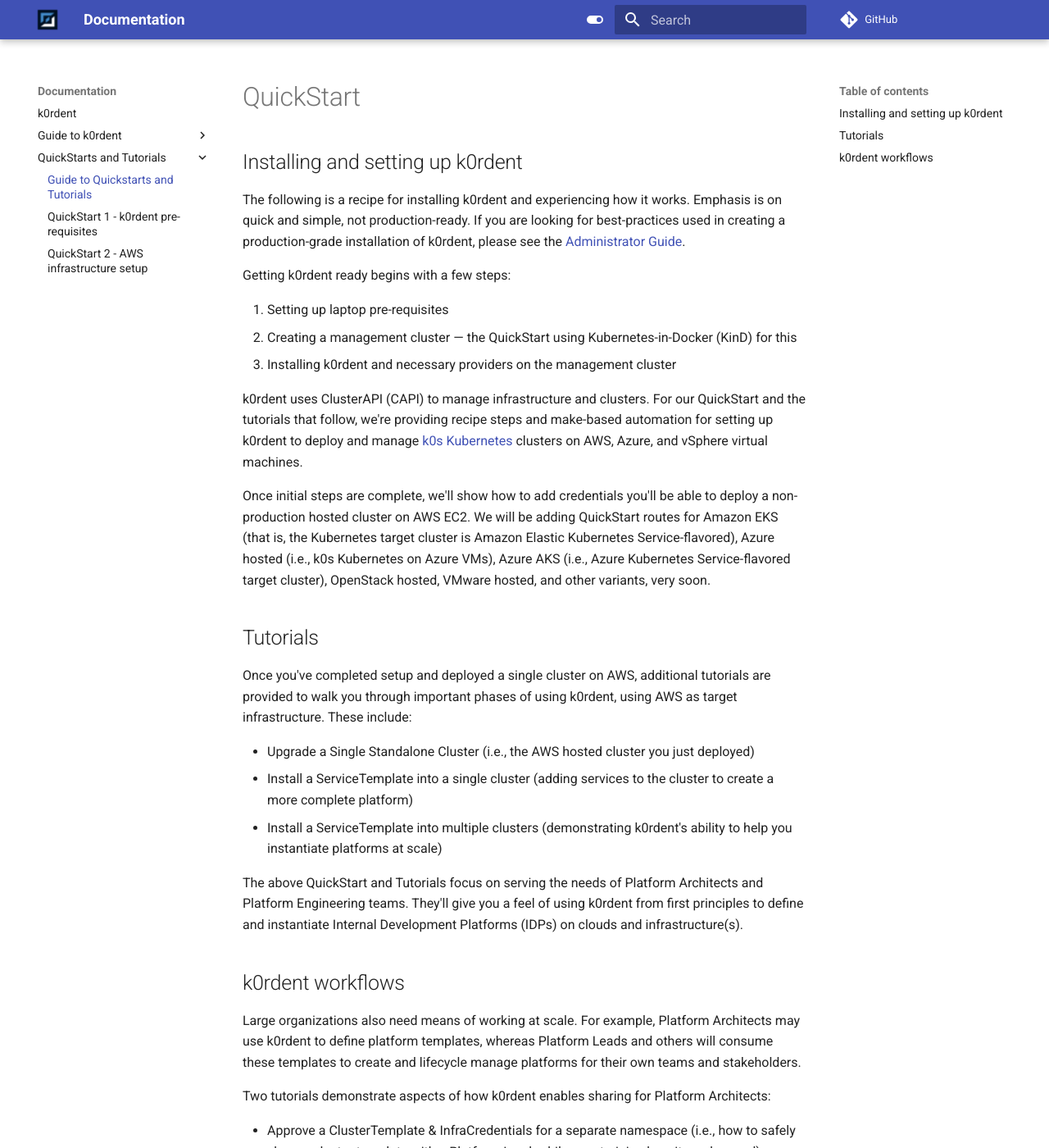
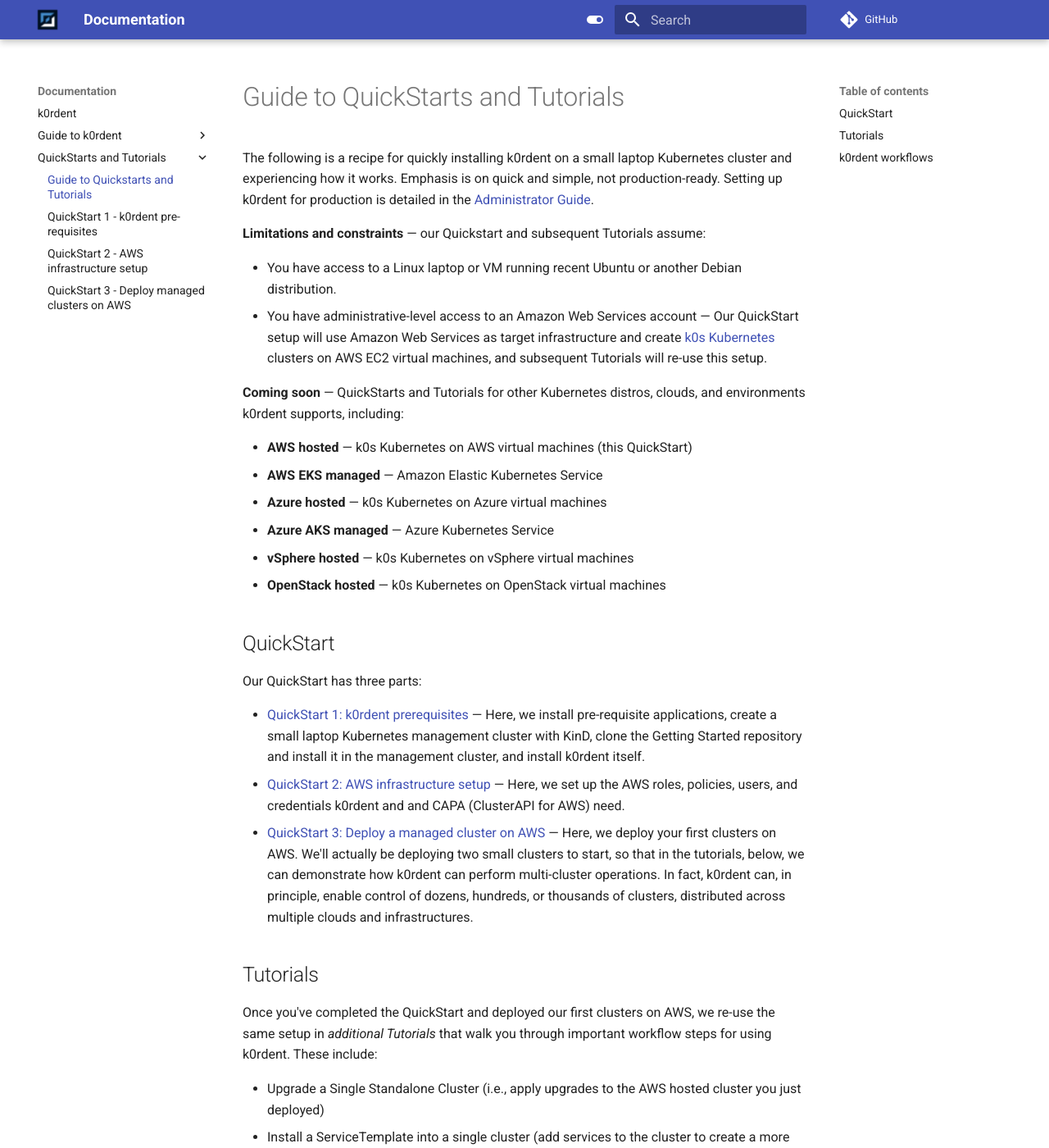
Before and after one commit to zerospiel/docs, an MkDocs documentation site: the page built from docs/guide_to_quickstarts_and_tutorials.md, in a window 1280 px wide and 1400 px high. Shown: the whole window at 82% size. Built offline with MkDocs 1.6.1 and Material for MkDocs 9.7.7, drawn with Linux system fonts in a browser that asks for light colours; the version menu is left out; some of the changed text lies outside the part shown.

Commit message:
push quickstarts 1-3

````diff
--- a/docs/guide_to_quickstarts_and_tutorials.md
+++ b/docs/guide_to_quickstarts_and_tutorials.md
@@ -1,41 +1,51 @@
-# QuickStart
+# Guide to QuickStarts and Tutorials
 
-## Installing and setting up k0rdent
+The following is a recipe for quickly installing k0rdent on a small laptop Kubernetes cluster and experiencing how it works. Emphasis is on quick and simple, not production-ready. Setting up k0rdent for production is detailed in the [Administrator Guide]().
 
-The following is a recipe for installing k0rdent and experiencing how it works. Emphasis is on quick and simple, not production-ready. If you are looking for best-practices used in creating a production-grade installation of k0rdent, please see the [Administrator Guide]().
+**Limitations and constraints** &mdash; our Quickstart and subsequent Tutorials assume:
 
-Getting k0rdent ready begins with a few steps:
+* You have access to a Linux laptop or VM running recent Ubuntu or another Debian distribution.
+* You have administrative-level access to an Amazon Web Services account &mdash; Our QuickStart setup will use Amazon Web Services as target infrastructure and create [k0s Kubernetes](https://k0sproject.io) clusters on AWS EC2 virtual machines, and subsequent Tutorials will re-use this setup.
 
-1. Setting up laptop pre-requisites
-2. Creating a management cluster &mdash; the QuickStart using Kubernetes-in-Docker (KinD) for this
-3. Installing k0rdent and necessary providers on the management cluster
+**Coming soon** &mdash; QuickStarts and Tutorials for other Kubernetes distros, clouds, and environments k0rdent supports, including:
 
-k0rdent uses ClusterAPI (CAPI) to manage infrastructure and clusters. For our QuickStart and the tutorials that follow, we're providing recipe steps and make-based automation for setting up k0rdent to deploy and manage [k0s Kubernetes](https://k0sproject.io) clusters on AWS, Azure, and vSphere virtual machines.
+* **AWS hosted** &mdash; k0s Kubernetes on AWS virtual machines (this QuickStart)
+* **AWS EKS managed** &mdash; Amazon Elastic Kubernetes Service
+* **Azure hosted** &mdash; k0s Kubernetes on Azure virtual machines
+* **Azure AKS managed** &mdash; Azure Kubernetes Service
+* **vSphere hosted** &mdash; k0s Kubernetes on vSphere virtual machines
+* **OpenStack hosted** &mdash; k0s Kubernetes on OpenStack virtual machines
 
-Once initial steps are complete, we'll show how to add credentials you'll be able to deploy a non-production hosted cluster on AWS EC2. We will be adding QuickStart routes for Amazon EKS (that is, the Kubernetes target cluster is Amazon Elastic Kubernetes Service-flavored), Azure hosted (i.e., k0s Kubernetes on Azure VMs), Azure AKS (i.e., Azure Kubernetes Service-flavored target cluster), OpenStack hosted, VMware hosted, and other variants, very soon.
+## QuickStart
+
+Our QuickStart has three parts:
+
+* [QuickStart 1: k0rdent prerequisites](quickstart_1_k0rdent_prerequisites.md) &mdash; Here, we install pre-requisite applications, create a small laptop Kubernetes management cluster with KinD, clone the Getting Started repository and install it in the management cluster, and install k0rdent itself.
+* [QuickStart 2: AWS infrastructure setup](quickstart_2_aws_infra_setup.md) &mdash; Here, we set up the AWS roles, policies, users, and credentials k0rdent and and CAPA (ClusterAPI for AWS) need.
+* [QuickStart 3: Deploy a managed cluster on AWS](quickstart_3_deploy_managed_cluster_aws.md) &mdash; Here, we deploy your first clusters on AWS. We'll actually be deploying two small clusters to start, so that in the tutorials, below, we can demonstrate how k0rdent can perform multi-cluster operations. In fact, k0rdent can, in principle, enable control of dozens, hundreds, or thousands of clusters, distributed across multiple clouds and infrastructures.
 
 ## Tutorials
 
-Once you've completed setup and deployed a single cluster on AWS, additional tutorials are provided to walk you through important phases of using k0rdent, using AWS as target infrastructure. These include:
+Once you've completed the QuickStart and deployed our first clusters on AWS, we re-use the same setup in _additional Tutorials_ that walk you through important workflow steps for using k0rdent. These include:
 
-* Upgrade a Single Standalone Cluster (i.e., the AWS hosted cluster you just deployed)
-* Install a ServiceTemplate into a single cluster (adding services to the cluster to create a more complete platform)
-* Install a ServiceTemplate into multiple clusters (demonstrating k0rdent's ability to help you instantiate platforms at scale)
+* Upgrade a Single Standalone Cluster (i.e., apply upgrades to the AWS hosted cluster you just deployed)
+* Install a ServiceTemplate into a single cluster (add services to the cluster to create a more complete platform)
+* Install a ServiceTemplate into multiple clusters (leverage k0rdent to instantiate standardized platforms at scale)
 
-The above QuickStart and Tutorials focus on serving the needs of Platform Architects and Platform Engineering teams. They'll give you a feel of using k0rdent from first principles to define and instantiate Internal Development Platforms (IDPs) on clouds and infrastructure(s).
+Initial Tutorials focus on serving the needs of Platform Architects and Platform Engineering teams. They'll give you a feel of using k0rdent from first principles to define and instantiate Internal Development Platforms (IDPs) on clouds and infrastructure(s).
 
 ## k0rdent workflows
 
-Large organizations also need means of working at scale. For example, Platform Architects may use k0rdent to define platform templates, whereas Platform Leads and others will consume these templates to create and lifecycle manage platforms for their own teams and stakeholders.
+Large organizations also need means of working safely at scale &mdash; sharing innovative methods along 'golden paths,' enabling far-flung operations, keeping things simple and robust for innovation consumers (i.e., hiding complexity), and ensuring compliance, security, and standards. k0rdent is being engineered to enable at-scale operations much simpler. For example, Platform Architects can use k0rdent to define platform templates and approve these for use by others with conditional safeguards. Platform Leads and other authorized users can consume these templates (within constraints established by the Platform Architects) to create and lifecycle manage platforms for their own teams and stakeholders.
 
 Two tutorials demonstrate aspects of how k0rdent enables sharing for Platform Architects:
 
-* Approve a ClusterTemplate & InfraCredentials for a separate namespace (i.e., how to safely share a cluster template with a Platform Lead, while constraining how it can be used)
+* Approve a ClusterTemplate & InfraCredentials for a separate namespace (i.e., safely share a cluster template _and credentials enabling its use_ without making the template modifiable or the relevant credentials readable)
 * Approve a ServiceTemplate for a separate namespace (i.e., safely share a service template with others, while constraining how it can be used)
 
 Finally, two companion tutorials demonstrate how shared templates can be consumed (e.g., by Platform Leads) within appropriate guardrails.
 
-* Use an approved ClusterTemplate in a separate namespace
-* Use an approved ServiceTemplate in a separate namespace
+* Use an approved ClusterTemplate in a separate namespace (e.g., to instantiate a cluster for your team)
+* Use an approved ServiceTemplate in a separate namespace (e.g., to install services on such a cluster in a constrained way)
 
 Ready? [Let's discover how to use k0rdent!]()
--- a/docs/quickstart_1_k0rdent_prerequisites.md
+++ b/docs/quickstart_1_k0rdent_prerequisites.md
@@ -29,7 +29,7 @@
 
 ## Install kubectl
 
-The script will need the Kubernetes command line client so let’s get that installed next. You can find the full instructions [here](https://kubernetes.io/docs/tasks/tools/install-kubectl-linux/), but assuming you’re on an x86 machine, the basic instructions are:
+Our scripts will need the Kubernetes command line client. Full instructions for installing ```kubectl``` are [here](https://kubernetes.io/docs/tasks/tools/install-kubectl-linux/), but assuming you’re on an x86 machine, the basic instructions are:
 
 ```shell
 curl -LO "https://dl.k8s.io/release/$(curl -L -s https://dl.k8s.io/release/stable.txt)/bin/linux/amd64/kubectl"
@@ -38,7 +38,7 @@
 
 ## Install clusterawsadm
 
-To simplify dealing with AWS, you’ll need the clusterawsadm tool. You can find all of the releases here, but assuming you’re working with Ubuntu on x86 hardware, it would be:
+k0rdent uses Cluster API (CAPI) to marshal clouds and infrastructures. For AWS, this means using the components from the Cluster API Provider AWS (CAPA) project. This QuickStart leverages ```clusterawsadm```, a CLI tool created by CAPA project that helps with AWS-specific tasks like IAM role, policy, and credential configuration. To install ```clusterawsadm``` on Ubuntu on x86 hardware:
 
 ```shell
 curl -LO https://github.com/kubernetes-sigs/cluster-api-provider-aws/releases/download/v2.7.1/clusterawsadm-linux-amd64
@@ -47,44 +47,42 @@
 
 ## Install jq
 
-You’ll need the jq utility to monitor the installation, so let’s install that now:
+You’ll need the ```jq``` utility to process JSON from kubectl. Among other things, this helps you monitor steps in the installation process:
 
 ```shell
 sudo apt install jq
 ```
 
 ## Clone the Getting Started repo
-All of the scripts you’ll need to get started are in the [Getting Started repo](ttps://github.com/Mirantis/2a-demos) at https://github.com/Mirantis/2a-demos so let’s go ahead and clone that repo:
+All the scripts required for our QuickStart and Tutorials are in the [Getting Started repo](ttps://github.com/Mirantis/2a-demos) at https://github.com/Mirantis/2a-demos. Let's clone that repo:
 
 ```shell
 git clone https://github.com/Mirantis/2a-demos
 cd 2a-demos
 ```
 
-Now we’re ready to get started.
-
 # Create the management cluster
 
-Now we’re ready to create the k0rdent management cluster so we have somewhere to install the k0rdent components. Fortunately, the makefile takes care of that for you. Because we’re going to need to access Docker as root, let’s go ahead and change over to root:
+Now we’re ready to create the k0rdent management cluster. The makefile (in 2a-demos) does the work. Because we’re going to need to access Docker as root, let’s go ahead and change over to root:
 
 ```shell
 sudo su
 ```
 
-Now go ahead and bootstrap the management cluster:
+Now go ahead and bootstrap the management cluster using KinD:
 
 ```shell
 make bootstrap-kind-cluster
 ```
 
-If you want to specify a particular name for this cluster, you can specify the `KIND_CLUSTER_NAME` environment variable, as in:
+If you want to specify a particular name for this cluster, you can include it in an environment variable called `KIND_CLUSTER_NAME`:
 
 ```shell
 export KIND_CLUSTER_NAME=k0rdentdemo
 sudo make bootstrap-kind-cluster
 ```
 
-This command also sets up your `KUBECONFIG` and makes sure kubectl is pointing to the proper context, as you can see from the output:
+This command also sets up your `KUBECONFIG` and makes sure kubectl is pointing to the proper context:
 
 ```shell
 No kind clusters found.
@@ -102,7 +100,7 @@
 Switched to context "kind-hmc-management-local".
 ```
 
-You can see that everything is in place:
+Once you see this output, you can confirm the cluster is running by issuing a kubectl command:
 
 ```shell
 kubectl get pods --all-namespaces
@@ -164,4 +162,4 @@
 make push-helm-charts
 ```
 
-Now all the pre-requisites are in place, we can move on to setting up to [deploy our managed cluster on AWS](quickstart_2_aws_infra_setup.md).
+Now all the pre-requisites are in place, we can move on to setting up to [deploy managed clusters on AWS](quickstart_2_aws_infra_setup.md).
--- a/docs/quickstart_3_deploy_managed_cluster_aws.md
+++ b/docs/quickstart_3_deploy_managed_cluster_aws.md
@@ -0,0 +1,154 @@
+# QuickStart 3 - Deploy managed clusters on AWS
+
+k0rdent's template-driven system includes `ClusterTemplates`, for creating and lifecycle managing clusters on infrastructures, and `ServiceTemplates`, for installing and lifecycle managing services on them.
+
+Right now, what we're interested in is using a ClusterTemplate to describe the managed clusters we want k0rdent to create on AWS. In the real world, this work would probably be done by a Platform Team Lead, because it requires admin access to k0rdent's Management Cluster.
+
+Here is our ClusterTemplate:
+
+```yaml
+apiVersion: hmc.mirantis.com/v1alpha1
+kind: ClusterTemplate
+metadata:
+  name: demo-aws-standalone-cp-0.0.1
+  namespace: hmc-system
+spec:
+  helm:
+    chartSpec:
+      chart: demo-aws-standalone-cp
+      version: 0.0.1
+      interval: 10m0s
+      sourceRef:
+        kind: HelmRepository
+        name: 2a-demos
+  providers:
+  - bootstrap-k0smotron
+  - control-plane-k0smotron
+  - infrastructure-aws
+  providerContracts:
+    bootstrap-k0smotron: v1beta1
+    control-plane-k0smotron: v1beta1
+    infrastructure-aws: v1beta2
+---
+apiVersion: hmc.mirantis.com/v1alpha1
+kind: ClusterTemplateChain
+metadata:
+  name: demo-aws-standalone-cp-0.0.1
+  namespace: hmc-system
+spec:
+  supportedTemplates:
+    - name: demo-aws-standalone-cp-0.0.1
+```
+
+This YAML file includes two documents. The first, the ClusterTemplate, provides information that will be used to create the cluster. It specifies the Helm chart information, as well as CAPI providers and information about them. The second document, the ClusterTemplateChain, pertains to how k0rdent aligns different templates to enable coordinated management within guardrails that enforce best practices (read all about it in the [Administration Guide]()).
+
+## Install ClusterTemplate
+
+Before we can use this template, we need to install it into the management cluster. You can do this manually by applying the YAML file to the cluster, but for now, let’s use the convenience script:
+
+```shell
+make apply-clustertemplate-demo-aws-standalone-cp-0.0.1
+```
+
+**Note:** Applying the ClusterTemplate doesn't actually create a managed cluster. What it does is create the ClusterTemplate object k0rdent will use to enable creation and lifecycle management of this kind of cluster.
+
+## View ClusterTemplates
+
+When we installed k0rdent earlier, many templates got set up this way. We can see them with kubectl:
+
+```shell
+kubectl -n hmc-system get clustertemplate
+```
+
+You should see a list of ClusterTemplates:
+
+```shell
+NAME                           VALID
+aws-eks-0-0-2                  true
+aws-hosted-cp-0-0-3            true
+aws-standalone-cp-0-0-4        true
+azure-hosted-cp-0-0-3          true
+azure-standalone-cp-0-0-4      true
+demo-aws-standalone-cp-0.0.1   false
+vsphere-hosted-cp-0-0-3        true
+vsphere-standalone-cp-0-0-3    true
+```
+
+These are all the cluster and cloud/infrastructure types k0rdent lets us deploy and manage 'out of the box.'
+
+## Examine a ManagedCluster
+
+Actually deploying a cluster requires creating another kind of object for k0rdent: a `ManagedCluster`. Here's an example:
+
+```shell
+apiVersion: hmc.mirantis.com/v1alpha1
+kind: ManagedCluster
+metadata:
+  name: my-aws-managedcluster1
+  namespace: hmc-system
+spec:
+  template: aws-standalone-cp-0-0-4
+  credential: cluster-identity-cred
+  config:
+    region: us-west-2
+    controlPlane:
+      instanceType: t3.small
+    worker:
+      instanceType: t3.small
+```
+
+The ManagedCluster object ties a ClusterTemplate together with instance specifics (e.g., What do you want to call this cluster? What k0rdent namespace should this cluster live in?) and infrastructure details (e.g., what AWS region do we want to deploy into? What instance type(s) should k0rdent use for control plane and worker nodes?), among other info, including the credentials we just created &mdash; required to deploy this instance.
+
+Again, we could simply apply this template to the management cluster, like this:
+
+```shell
+kubectl apply -f my-aws-managedcluster1.yaml
+```
+
+## Create two clusters on AWS
+
+But instead we’ll use the Makefile to create two clusters:
+
+```shell
+make apply-managed-cluster-aws-test1-0.0.1
+make apply-managed-cluster-aws-test2-0.0.1
+```
+
+Note that it can take 5-10 minutes for the cluster to finish provisioning. You can follow the provisioning process:
+
+```shell
+kubectl -n hmc-system get managedcluster.hmc.mirantis.com test1 --watch
+```
+
+You can also use the Makefile to show the status and rollout of the cluster as k0rdent sees it:
+
+```shell
+make watch-aws-test1
+```
+
+When the cluster has been completely deployed, you’ll see a message that says:
+
+```shell
+NAME                   READY   STATUS
+hmc-system-aws-test1   True    ManagedCluster is ready
+```
+
+## Obtain kubeconfigs
+
+Once the deployment is done, you can go ahead and grab the KUBECONFIGs:
+
+```shell
+make get-kubeconfig-aws-test1
+make get-kubeconfig-aws-test2
+```
+
+The script puts the KUBECONFIG for a cluster admin in the kubeconfigs folder.
+
+At this point you have two Kubernetes clusters created by k0rdent, and because they’re just normal Kubernetes clusters, you can access them through kubectl just like any other clusters you’d create:
+
+```shell
+KUBECONFIG="kubeconfigs/hmc-system-aws-test1.kubeconfig" kubectl get pods -A
+KUBECONFIG="kubeconfigs/hmc-system-aws-test2.kubeconfig" kubectl get pods -A
+```
+
+Congratulations, you’ve created your first clusters with k0rdent! Now we invite you to proceed to our [Tutorials]() to see how k0rdent is used, day to day, at scale.
--- a/mkdocs.yml
+++ b/mkdocs.yml
@@ -44,9 +44,7 @@
     - Guide to Quickstarts and Tutorials: guide_to_quickstarts_and_tutorials.md
     - QuickStart 1 - k0rdent pre-requisites: quickstart_1_k0rdent_prerequisites.md
     - QuickStart 2 - AWS infrastructure setup: quickstart_2_aws_infra_setup.md
-
-
-
+    - QuickStart 3 - Deploy managed clusters on AWS: quickstart_3_deploy_managed_cluster_aws.md
 
 
 markdown_extensions:
````
Also changed, not shown: docs/quickstart_2_aws_infra_setup.md (+29 -17 lines), docs/img/iam_user_list.png (added), docs/img/iam_user_security_creds.png (added).
